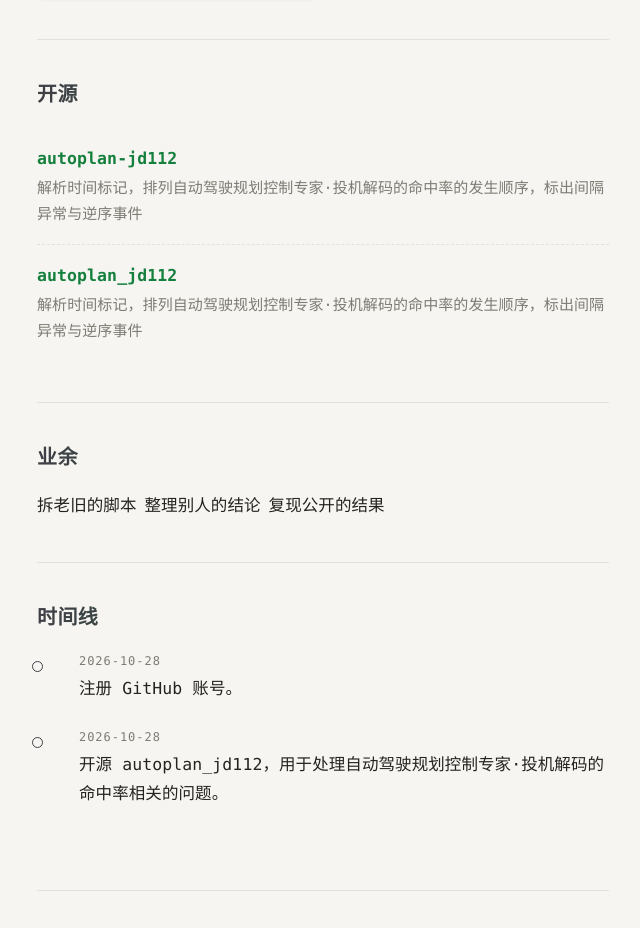
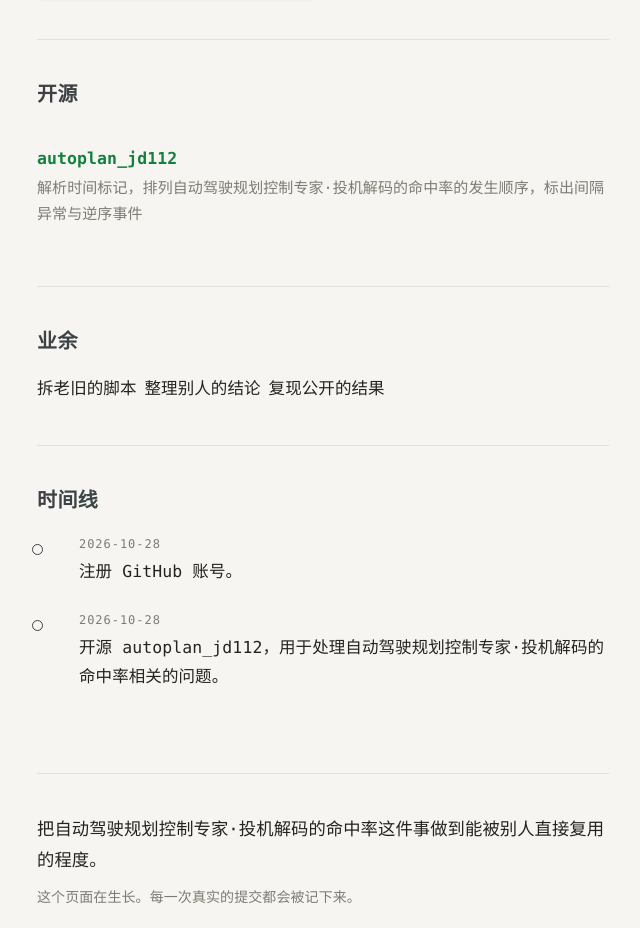
Before and after one commit to yaskabane/yaskabane.github.io, a plain HTML site: page index.html in a window 1280 px wide. Shown: the part 948-1876 px from the top of the page, without its empty margins (317-957 px from the left). Drawn offline with Linux system fonts and the light colour scheme.

Commit message:
fix: 更新个人站点

```diff
--- a/index.html
+++ b/index.html
@@ -102,9 +102,6 @@ background-image:radial-gradient(#e3e1da 1px, transparent 1px);background-size:2
 <section id="work">
   <h2>开源</h2>
   <ul class="repos">
-    <li><div class="name"><a href="https://github.com/yaskabane/autoplan-jd112" rel="noopener">autoplan-jd112</a></div>
-      <div class="desc">解析时间标记，排列自动驾驶规划控制专家·投机解码的命中率的发生顺序，标出间隔异常与逆序事件</div>
-    </li>
     <li><div class="name"><a href="https://github.com/yaskabane/autoplan_jd112" rel="noopener">autoplan_jd112</a></div>
       <div class="desc">解析时间标记，排列自动驾驶规划控制专家·投机解码的命中率的发生顺序，标出间隔异常与逆序事件</div>
     </li>
```
